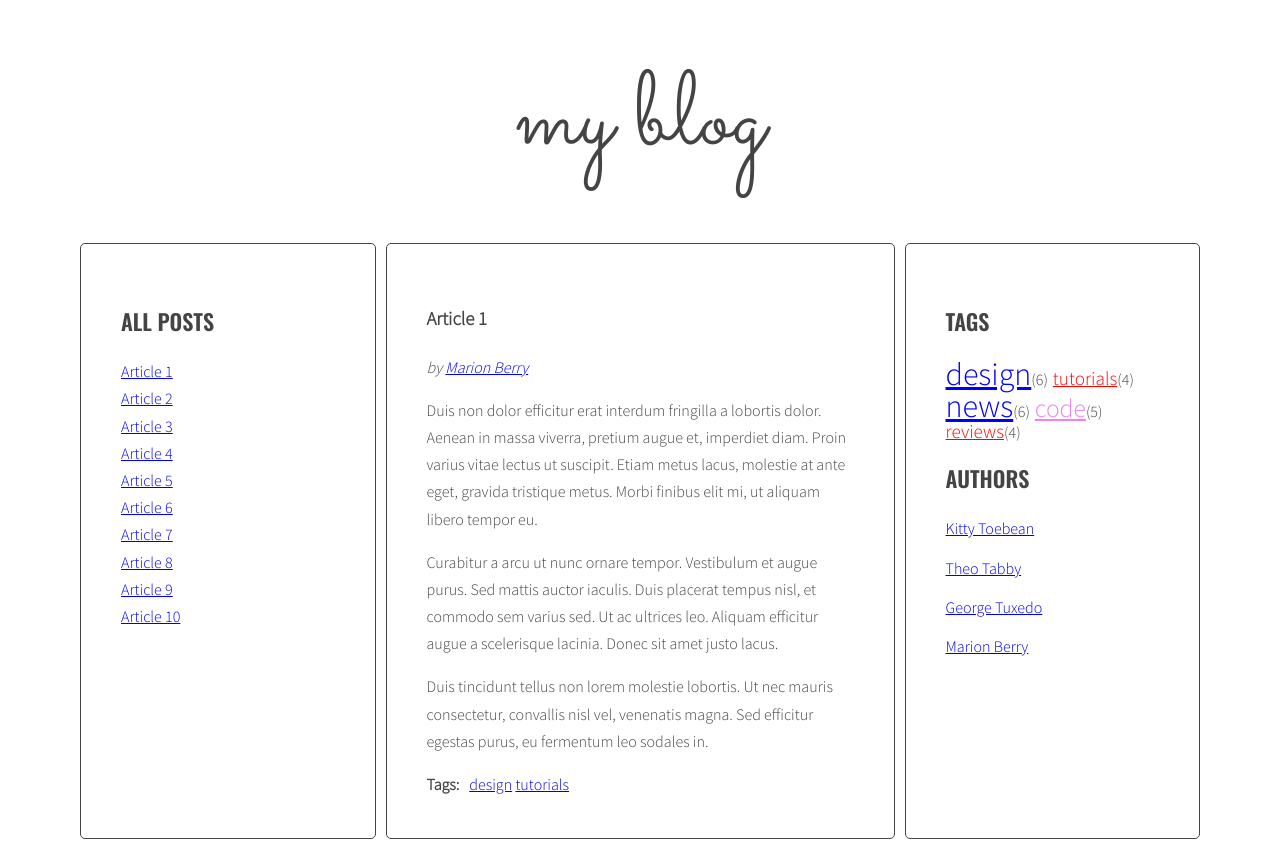
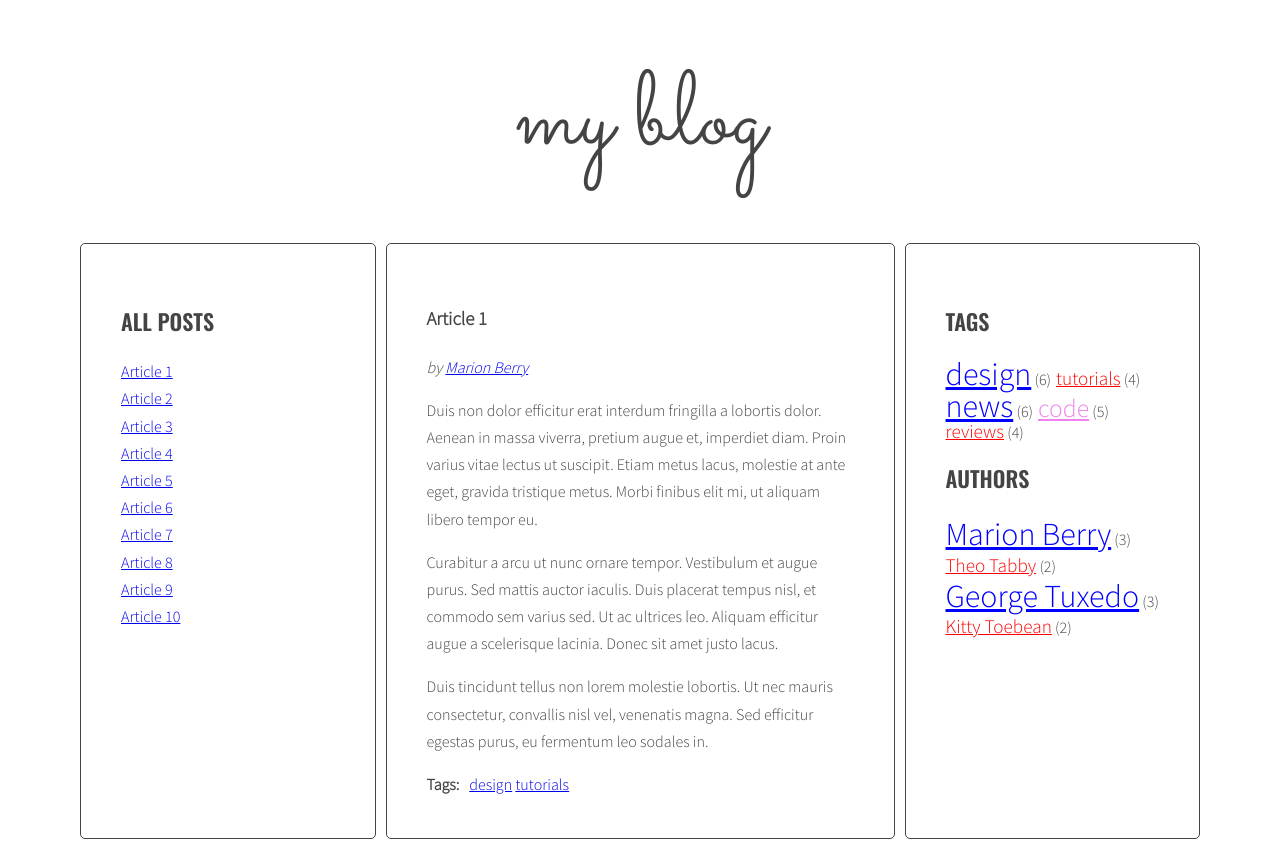
Before and after one commit to Vincerre/javascript-blog, a website: page index.html in a window 1280 px wide. Drawn offline with nearby package versions, Linux system fonts and the light colour scheme.

Commit message:
author cloud

```diff
--- a/index.html
+++ b/index.html
@@ -164,26 +164,6 @@
             </ul>
             <h2 class="section-title">Authors</h2>
             <ul class="list authors">
-              <li>
-                <a href="#">
-                  <span class="author-name">Kitty Toebean</span>
-                </a>
-              </li>
-              <li>
-                <a href="#">
-                  <span class="author-name">Theo Tabby</span>
-                </a>
-              </li>
-              <li>
-                <a href="#">
-                  <span class="author-name">George Tuxedo</span>
-                </a>
-              </li>
-              <li>
-                <a href="#">
-                  <span class="author-name">Marion Berry</span>
-                </a>
-              </li>
             </ul>
           </aside>
         </main>
--- a/js/script.js
+++ b/js/script.js
@@ -34,6 +34,7 @@ const optArticleSelector = '.post',
   optArticleTagsSelector = '.post-tags .list',
   optAuthorSelector = '.post-author',
   optTagsListSelector = '.sidebar .tags',
+  optAuthorsListSelector = '.sidebar .authors',
   optCloudClassCount = 4,
   optCloudClassPrefix = 'tag-size-';
 
@@ -106,7 +107,6 @@ function generateTags(){
   for(let article of articles){
     /* find tags wrapper */
     const tagWrapper = article.querySelector(optArticleTagsSelector);
-
     /* make html variable with empty string */
     let html = '';
     /* get tags from data-tags attribute */
@@ -139,21 +139,19 @@ function generateTags(){
   /* [NEW] create variable for all links HTML code */
 
   const tagsParams = calculateTagsParams(allTags);
-  console.log('tagsParams:', tagsParams)
+  console.log('tagsParams:', tagsParams);
   let allTagsHTML = '';
   /* [NEW] START LOOP: for each tag in allTags: */
   for(let tag in allTags){
   /* [NEW] generate code of a link and add it to allTagsHTML */
     const tagLinkHTML = optCloudClassPrefix + calculateTagClass(allTags[tag], tagsParams);
-    console.log(calculateTagClass(allTags[tag], tagsParams));
-    allTagsHTML += '<li><a class="' + tagLinkHTML + '" href="#tag-' + tag + '">' + tag + '</a>(' + allTags[tag] + ')</li>';
+    allTagsHTML += '<li><a class="' + tagLinkHTML + '" href="#tag-' + tag + '">' + tag + '</a>' + ' ' +'(' + allTags[tag] + ')</li>';
   }
 
   /* [NEW] END LOOP: for each tag in allTags: */
   /*[NEW] add HTML from allTagsHTML to tagList */
   tagList.innerHTML = allTagsHTML;
 }
-
 generateTags();
 
 function tagClickHandler(event){
@@ -206,15 +204,34 @@ function addClickListenersToTags(){
 addClickListenersToTags();
 
 function generateAuthors(){
-
+  let allAuthors = {};
   const articles = document.querySelectorAll(optArticleSelector);
 
   for(let article of articles){
     const authorWrapper = article.querySelector(optAuthorSelector);
+    let html = '';
     const articleAuthor = article.getAttribute('data-author');
-    const linkHTML = 'by <a href="#author-' + articleAuthor + '"><span>' + articleAuthor + '</span></a>';
-    authorWrapper.innerHTML = linkHTML;
+    const articleAuthorArray = articleAuthor.split('-');
+    console.log(articleAuthorArray);
+    for(let author of articleAuthorArray){
+      const linkHTML = 'by <a href="#author-' + articleAuthor + '"><span>' + articleAuthor + '</span></a>';
+      html = linkHTML;
+      if(!allAuthors[author]){
+        allAuthors[author] = 1;
+      } else {
+        allAuthors[author]++;
+      }
+    }
+    authorWrapper.innerHTML = html;
   }
+  const authorList = document.querySelector(optAuthorsListSelector);
+  const authorsParams = calculateTagsParams(allAuthors);
+  let allAuthorsHTML = '';
+  for(let author in allAuthors){
+    const authorLinkHTML = optCloudClassPrefix + calculateTagClass(allAuthors[author], authorsParams);
+    allAuthorsHTML += '<li><a class="' + authorLinkHTML + '" href="#author-' + author + '">' + author + '</a>' + ' ' +'(' + allAuthors[author] + ')</li>';
+  }
+  authorList.innerHTML = allAuthorsHTML;
 }
 
 generateAuthors();
--- a/sass/style.scss
+++ b/sass/style.scss
@@ -92,10 +92,13 @@ body {
 }
 
 /* Authors */
-
+.authors {
+  display: flex;
+  flex-wrap: wrap;
+}
 .authors {
   li {
-    margin-bottom: 12px;
+  line-height: 1.2;
   }
 }
 
```
Also changed, not shown: css/style.css, 1 other file.
